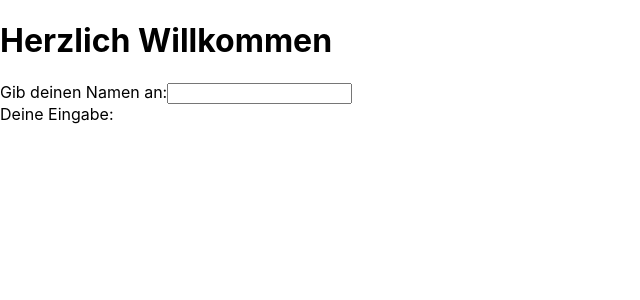
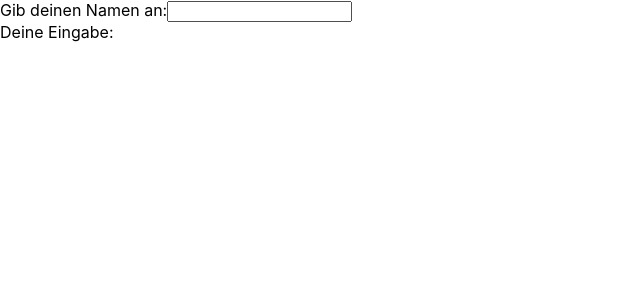
Before and after one commit to TuceYBLN/dummy-project, a React (Create React App) app in the folder dummy-app/: page / in a window 1280 px wide. Shown: the top 300 px of the page, without its empty margins (0-640 px from the left). Built offline with nearby package versions, Linux system fonts and the light colour scheme.

Commit message:
SCRUM-6: rausgenommen

```diff
--- a/dummy-app/src/App.js
+++ b/dummy-app/src/App.js
@@ -11,7 +11,7 @@ function App() {
 
     return (
         <div>
-            <h1>Herzlich Willkommen</h1>
+
             <label>Gib deinen Namen an:
                 <input type="text" onChange={e => onChangeHandler(e)}/>
             </label>
```
